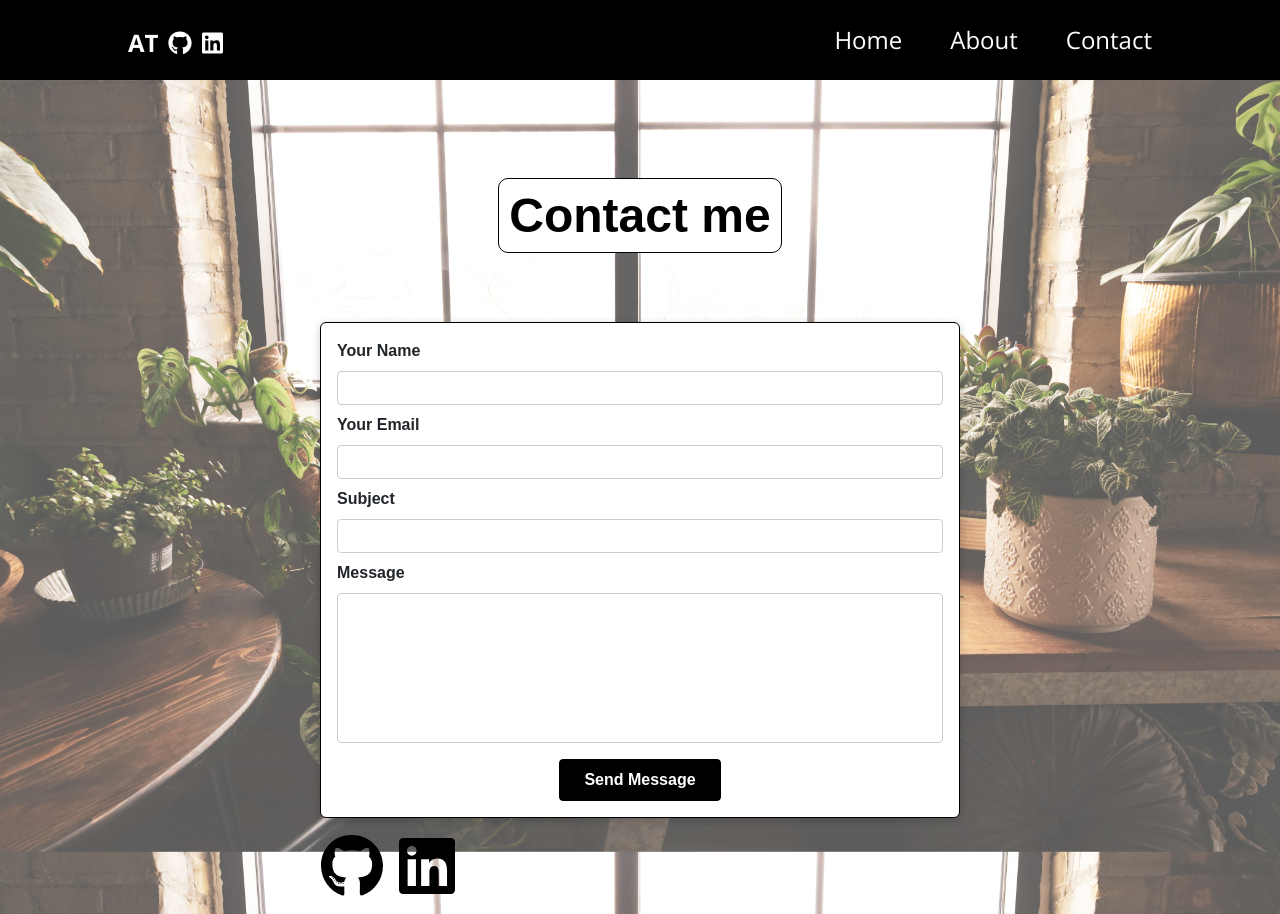
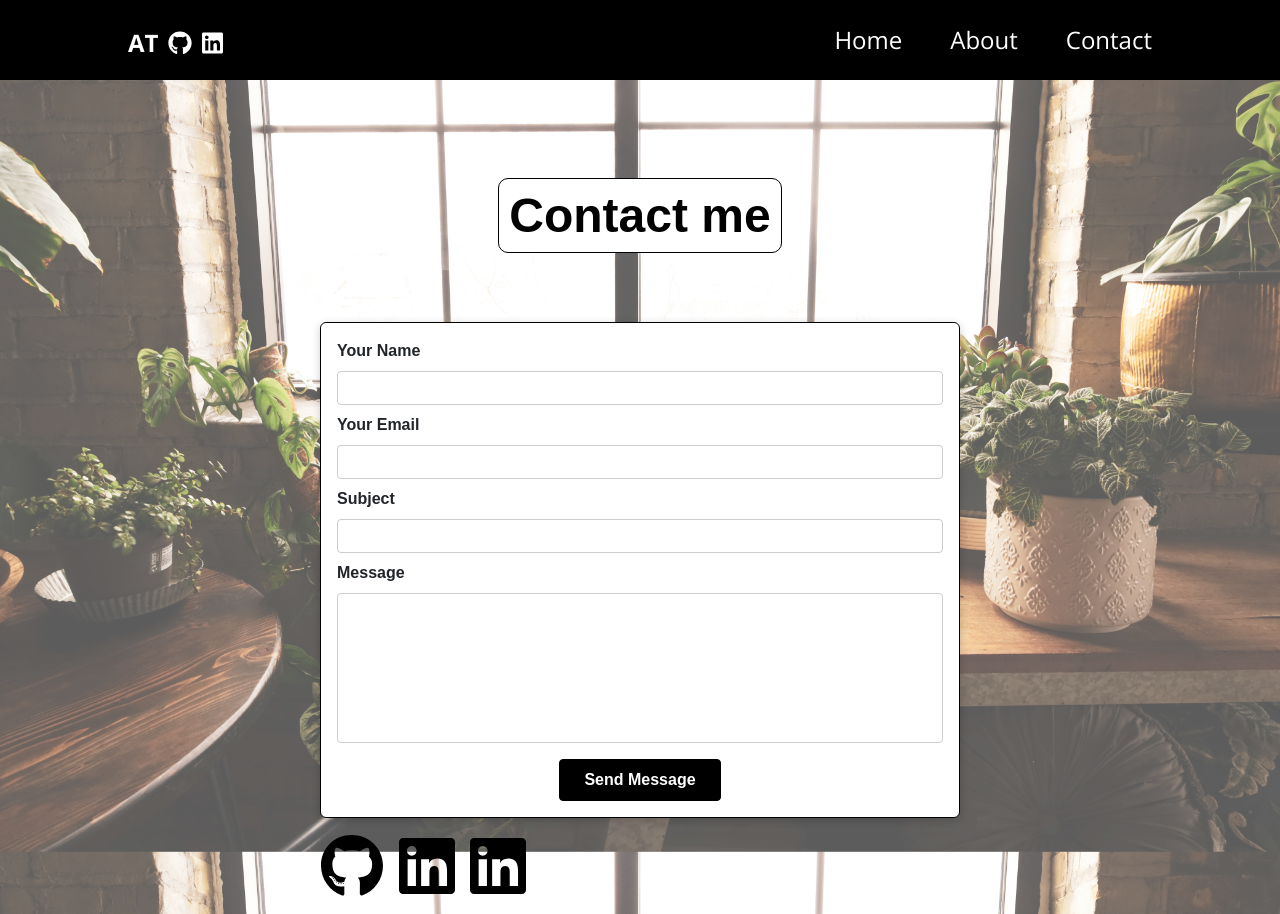
Before and after one commit to adam780930/testinglangingpage, a React (Create React App) app: page /contact in a window 1280 px wide. Built offline with nearby package versions, Linux system fonts and the light colour scheme; a web font is replaced by a local one.

Commit message:
add additonal icon

```diff
--- a/src/pages/ContactPage.js
+++ b/src/pages/ContactPage.js
@@ -30,6 +30,17 @@
             className={classes.linkedin}
           ></FontAwesomeIcon>
         </a>
+
+        <a
+          target="_blank"
+          rel="noopener noreferrer"
+          href="https://www.linkedin.com/in/adam-yilin-tsai"
+        >
+          <FontAwesomeIcon
+            icon={faLinkedin}
+            className={classes.linkedin}
+          ></FontAwesomeIcon>
+        </a>
       </div>
     </section>
   );
```
